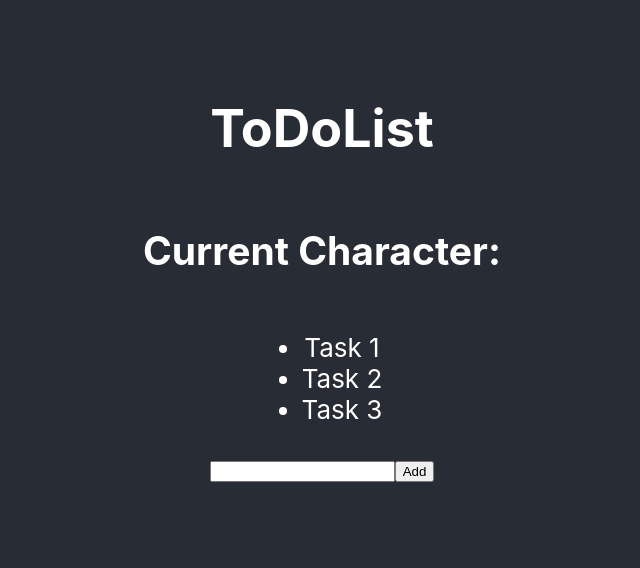
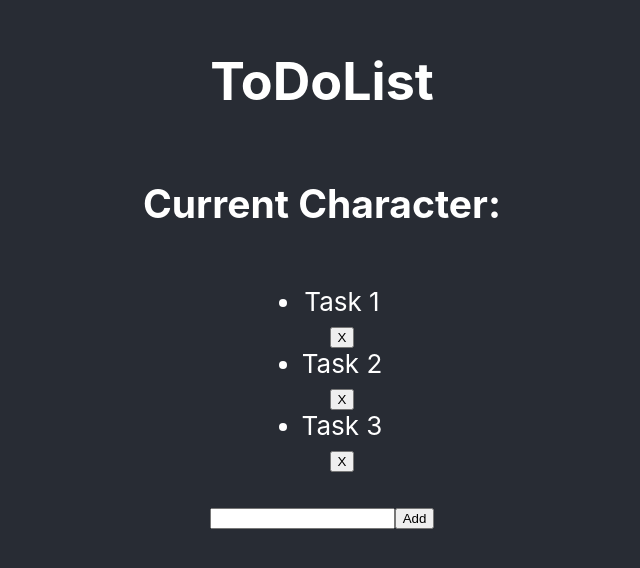
Before and after one commit to Kalo116/advanced-techniques, a React (Create React App) app: page / in a window 1280 px wide. Shown: the part 128-696 px from the top of the page, without its empty margins (318-958 px from the left). Built offline with nearby package versions, Linux system fonts and the light colour scheme; no server answers.

Commit message:
Adding delete function

```diff
--- a/src/components/TaskItem.js
+++ b/src/components/TaskItem.js
@@ -7,7 +7,14 @@ class TaskItem extends Component {
         const className = this.props.isCompleted ? styles.completed : '';
 
         return (
-            <li onClick={() => this.props.onClick(this.props.title)} className={className}>{this.props.title}</li>
+            <>
+                <li
+                    onClick={() => this.props.onClick(this.props.title)}
+                    className={className}>
+                    {this.props.title}
+                </li>
+                <button onClick={() =>this.props.onDelete(this.props.title)}>X</button>
+            </>
         )
     }
 };
--- a/src/components/TaskList.js
+++ b/src/components/TaskList.js
@@ -54,6 +54,11 @@ class TaskList extends Component {
             tasks: state.tasks.map(x => x.title === taskTitle ? { ...x, isCompleted: !x.isCompleted } : x)
         }));
     }
+    taskDeleteHandler = (taskTitle) => {
+        this.setState(state => ({
+            tasks: state.tasks.filter(x => x.title !== taskTitle)
+        }))
+    }
 
     render() {
         return (
@@ -67,6 +72,7 @@ class TaskList extends Component {
                             title={x.title}
                             isCompleted={x.isCompleted}
                             onClick={this.taskClickHandler.bind(this)}
+                            onDelete={this.taskDeleteHandler.bind(this)}
                         />
                     )}
                 </ul>
```
